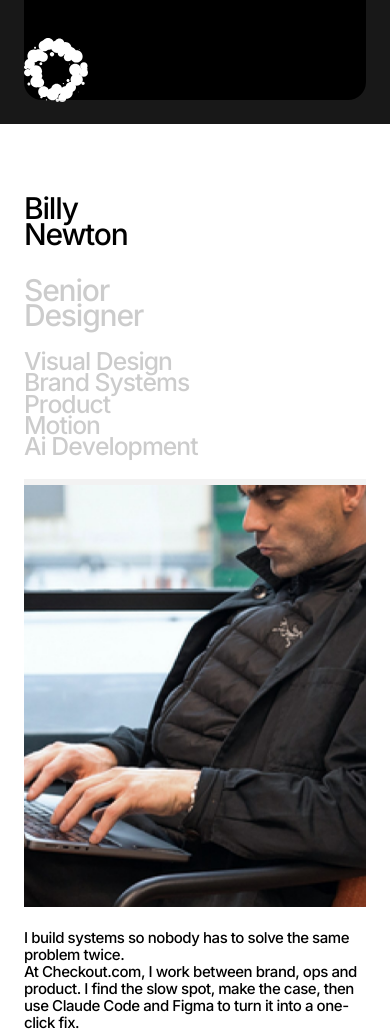
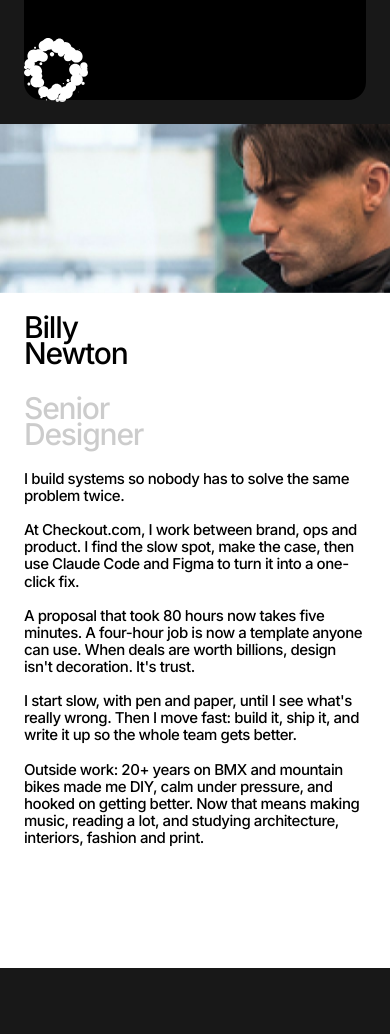
Before and after one commit to bnwtn/portfolio-h2-26, a plain HTML site: page index.html in a window 390 px wide. Shown: the part 720-1754 px from the top of the page. Drawn offline with Linux system fonts and the light colour scheme.

Commit message:
Mobile About: full-bleed photo strip (1/5 height) on top, no skills list, one paragraph space between every paragraph; grabbed tags stay
Co-Authored-By: Claude Opus 5.5 <noreply@anthropic.com>

```diff
--- a/idle-tags.js
+++ b/idle-tags.js
@@ -4,6 +4,7 @@
    (same behaviour as the 404 page). The cursor shoves them around and
    they can be grabbed and thrown. Scrolling, a key press or a touch
    drops the floor so they fall away, then the idle clock restarts.
+   Once someone grabs a tag the pile is theirs: it stays put to play with.
    Skipped on the cover (body.on-cover) and while a dialog is open.
    On the footer (body.on-end) the tags are black with two white.
    On Projects (#work) they wait until no project is hovered, clear
@@ -106,7 +107,7 @@
     const engine = Engine.create({gravity:{y:1.1}});
     const TAG = 0x2, HAND = 0x4;
     const W = () => innerWidth, H = () => innerHeight, T = 400;
-    let walls = [], floorOn = true, raf = 0;
+    let walls = [], floorOn = true, raf = 0, kept = false;
     const buildWalls = () => {
       Composite.remove(engine.world, walls);
       walls = [
@@ -161,6 +162,7 @@
     const downs = items.map(it => {
       const fn = e => {
         e.stopPropagation();
+        kept = true;
         const p = {x:e.clientX, y:e.clientY};
         const local = Vector.rotate(Vector.sub(p, it.b.position), -it.b.angle);
         grab = {it, c: Constraint.create({pointA:p, bodyB:it.b, pointB:Vector.rotate(local, it.b.angle), stiffness:.2, damping:.1, length:0})};
@@ -209,7 +211,7 @@
 
     return {
       clear(){
-        if (!floorOn) return;
+        if (!floorOn || kept) return;
         floorOn = false; release(); handOn(false); scrim.classList.remove('on');
         timers.forEach(clearTimeout);
         items = items.filter(it => it.el.classList.contains('on'));   // tags still waiting to drop never appear
--- a/index.html
+++ b/index.html
@@ -450,11 +450,13 @@ body.on-end .crumbs{opacity:0; pointer-events:none; transition:opacity .4s var(-
   .crumbs .seg:not(#seg0){display:none}
   .pager,.dots{display:none}
   #about .grid{min-height:0; grid-template-columns:1fr}
-  .about-left{padding-top:calc(var(--pad) * 3); padding-bottom:0; display:grid; grid-template-columns:1fr 1fr; gap:var(--gut)}
-  .skills{margin:0; padding:0; align-self:start}
-  .about-photo{min-height:0; aspect-ratio:4/5; margin-top:var(--gut)}
-  .about-photo img{position:absolute; inset:0; height:100%}
+  .about-left{padding-top:var(--gut); padding-bottom:0; display:grid; grid-template-columns:1fr 1fr; gap:var(--gut)}
+  .skills{display:none}
+  /* photo: full-bleed strip across the top, a fifth of the screen tall */
+  .about-photo{order:-1; min-height:0; height:20svh; margin:0 calc(var(--pad) * -1); border-radius:0}
+  .about-photo img{position:absolute; inset:0; height:100%; object-position:50% 22%; transform:none !important}
   .about-copy{padding-top:0; margin:var(--gut) 0}
+  .about-copy + .about-copy{margin-top:calc(-1 * var(--gut) + 1.14em)}   /* the two columns stack with one paragraph space, like the rest */
   .deck{height:auto !important}
   html,body{overflow-x:clip}
   .stage{position:static; height:auto; overflow:visible; display:flex; flex-direction:column; padding:calc(var(--pad) * 2.2) 0 var(--pad); background:var(--paper) !important; color:#000 !important}
@@ -520,7 +522,8 @@ body.on-end .crumbs{opacity:0; pointer-events:none; transition:opacity .4s var(-
     </div>
     <div class="about-photo" data-parallax="0.12"><img src="img/about-photo.jpg" alt="Billy Newton working on a laptop in a black jacket, sat in an orange chair by a window" width="892" height="2160" fetchpriority="high"></div>
     <div class="body about-copy rv" style="--d:160ms">
-      <p>I build systems so nobody has to solve the same problem twice.<br>At Checkout.com, I work between brand, ops and product. I find the slow spot, make the case, then use Claude Code and Figma to turn it into a one-click fix.</p>
+      <p>I build systems so nobody has to solve the same problem twice.</p>
+      <p>At Checkout.com, I work between brand, ops and product. I find the slow spot, make the case, then use Claude Code and Figma to turn it into a one-click fix.</p>
       <p>A proposal that took 80 hours now takes five minutes. A four-hour job is now a template anyone can use. When deals are worth billions, design isn't decoration. It's trust.</p>
     </div>
     <div class="body about-copy rv" style="--d:280ms">
```
